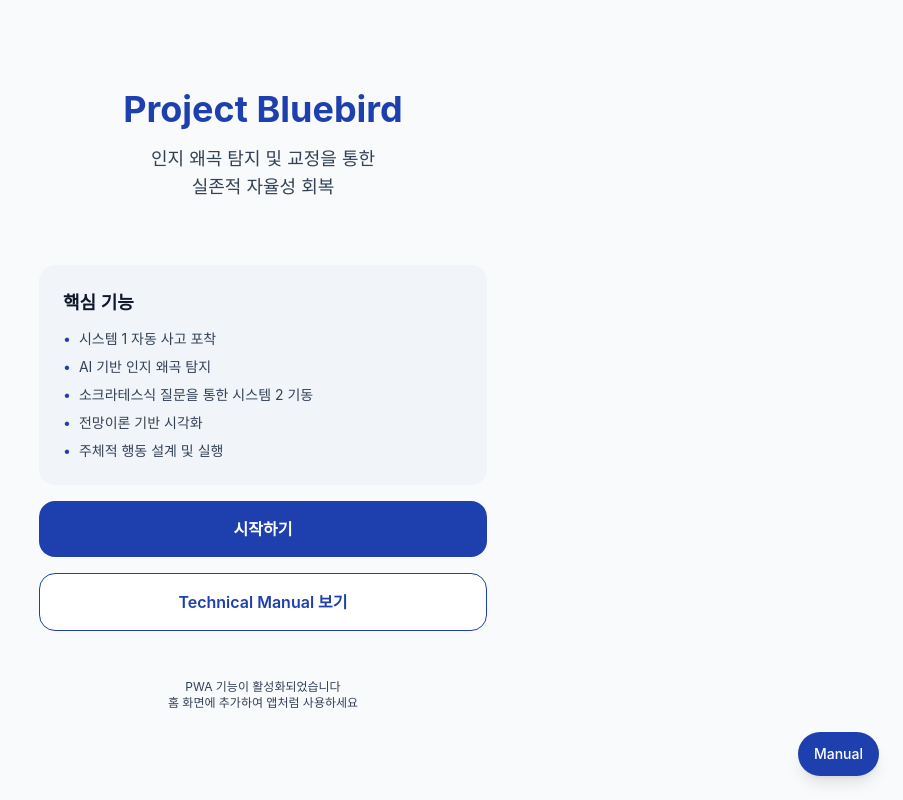
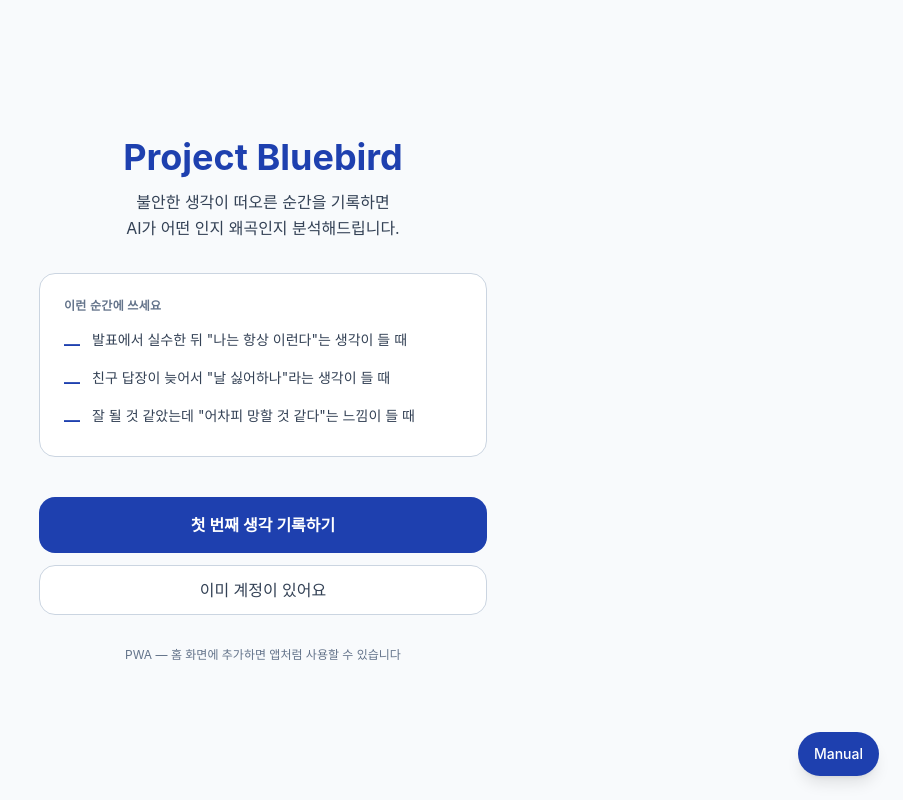
Before and after one commit to Aliasss/bluebird-mvp, a Next.js app: page / in a window 1280 px wide. Shown: the whole page, without its empty margins (377-1280 px from the left). Built offline with nearby package versions, Linux system fonts and the light colour scheme.

Commit message:
feat(ui): redesign landing page with scenario examples + install lucide-react

```diff
--- a/app/page.tsx
+++ b/app/page.tsx
@@ -5,71 +5,56 @@ import { useRouter } from 'next/navigation';
 export default function HomePage() {
   const router = useRouter();
 
-  const handleStart = () => {
-    router.push('/auth/signup');
-  };
-
-  const handleManual = () => {
-    router.push('/manual');
-  };
-
   return (
     <main className="min-h-screen bg-background flex flex-col items-center justify-center p-6">
       <div className="max-w-md w-full space-y-8 text-center">
-        <div className="space-y-4">
-          <h1 className="text-4xl font-bold text-primary">
-            Project Bluebird
-          </h1>
-          <p className="text-lg text-text-secondary">
-            인지 왜곡 탐지 및 교정을 통한<br />
-            실존적 자율성 회복
+
+        {/* 브랜드 */}
+        <div className="space-y-3">
+          <h1 className="text-4xl font-bold text-primary">Project Bluebird</h1>
+          <p className="text-base text-text-secondary leading-relaxed">
+            불안한 생각이 떠오른 순간을 기록하면<br />
+            AI가 어떤 인지 왜곡인지 분석해드립니다.
           </p>
         </div>
 
-        <div className="space-y-4 pt-8">
-          <div className="bg-background-secondary rounded-2xl p-6 text-left space-y-3">
-            <h2 className="font-semibold text-lg">핵심 기능</h2>
-            <ul className="space-y-2 text-sm text-text-secondary">
-              <li className="flex items-start">
-                <span className="text-primary mr-2">•</span>
-                <span>시스템 1 자동 사고 포착</span>
-              </li>
-              <li className="flex items-start">
-                <span className="text-primary mr-2">•</span>
-                <span>AI 기반 인지 왜곡 탐지</span>
-              </li>
-              <li className="flex items-start">
-                <span className="text-primary mr-2">•</span>
-                <span>소크라테스식 질문을 통한 시스템 2 기동</span>
-              </li>
-              <li className="flex items-start">
-                <span className="text-primary mr-2">•</span>
-                <span>전망이론 기반 시각화</span>
-              </li>
-              <li className="flex items-start">
-                <span className="text-primary mr-2">•</span>
-                <span>주체적 행동 설계 및 실행</span>
-              </li>
-            </ul>
+        {/* 시나리오 예시 */}
+        <div className="bg-white border border-background-tertiary rounded-2xl p-6 text-left space-y-4">
+          <p className="text-xs font-semibold uppercase tracking-wide text-text-tertiary">이런 순간에 쓰세요</p>
+          <div className="space-y-3">
+            <div className="flex gap-3 items-start">
+              <span className="text-primary font-bold mt-0.5">—</span>
+              <p className="text-sm text-text-secondary">발표에서 실수한 뒤 "나는 항상 이런다"는 생각이 들 때</p>
+            </div>
+            <div className="flex gap-3 items-start">
+              <span className="text-primary font-bold mt-0.5">—</span>
+              <p className="text-sm text-text-secondary">친구 답장이 늦어서 "날 싫어하나"라는 생각이 들 때</p>
+            </div>
+            <div className="flex gap-3 items-start">
+              <span className="text-primary font-bold mt-0.5">—</span>
+              <p className="text-sm text-text-secondary">잘 될 것 같았는데 "어차피 망할 것 같다"는 느낌이 들 때</p>
+            </div>
           </div>
+        </div>
 
+        {/* CTA */}
+        <div className="space-y-3 pt-2">
           <button
             className="w-full bg-primary text-white font-semibold py-4 px-6 rounded-2xl touch-manipulation active:scale-95 transition-transform"
-            onClick={handleStart}
+            onClick={() => router.push('/auth/signup')}
           >
-            시작하기
+            첫 번째 생각 기록하기
           </button>
           <button
-            className="w-full bg-white border border-primary text-primary font-semibold py-4 px-6 rounded-2xl touch-manipulation active:scale-95 transition-transform"
-            onClick={handleManual}
+            className="w-full bg-white border border-background-tertiary text-text-secondary font-medium py-3 px-6 rounded-2xl touch-manipulation active:scale-95 transition-transform"
+            onClick={() => router.push('/auth/login')}
           >
-            Technical Manual 보기
+            이미 계정이 있어요
           </button>
         </div>
 
-        <p className="text-xs text-text-secondary pt-4">
-          PWA 기능이 활성화되었습니다<br />
-          홈 화면에 추가하여 앱처럼 사용하세요
+        <p className="text-xs text-text-tertiary">
+          PWA — 홈 화면에 추가하면 앱처럼 사용할 수 있습니다
         </p>
       </div>
     </main>
--- a/package.json
+++ b/package.json
@@ -24,6 +24,7 @@
     "@supabase/ssr": "^0.10.2",
     "@supabase/supabase-js": "^2.103.0",
     "clsx": "^2.1.1",
+    "lucide-react": "^1.8.0",
     "next": "^16.2.3",
     "react": "^19.2.5",
     "react-dom": "^19.2.5",
```
Also changed, not shown: 1 other file (tests, documents, lock files or other folders).
